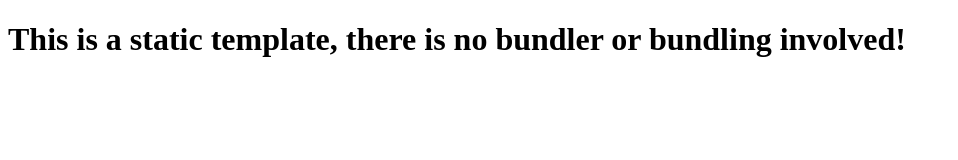
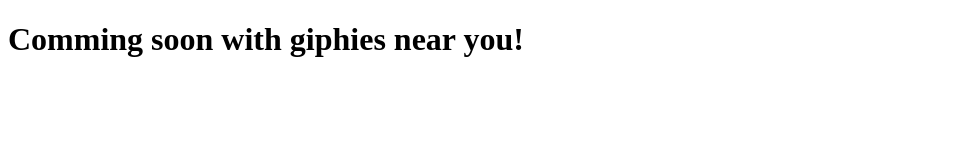
Before and after one commit to bcbrian/giphy-battles, a website: page index.html in a window 1280 px wide. Shown: the whole page, without its empty margins (0-958 px from the left). Drawn offline with Linux system fonts and the light colour scheme.

Commit message:
start of something great!

```diff
--- a/index.html
+++ b/index.html
@@ -4,9 +4,9 @@
     <meta charset="UTF-8">
     <meta name="viewport" content="width=device-width, initial-scale=1.0">
     <meta http-equiv="X-UA-Compatible" content="ie=edge">
-    <title>Static Template</title>
+    <title>Giphy Baattles</title>
   </head>
   <body>
-    <h1>This is a static template, there is no bundler or bundling involved!</h1>
+    <h1>Comming soon with giphies near you!</h1>
   </body>
 </html>
```
Also changed, not shown: package.json (+2 -6 lines).
